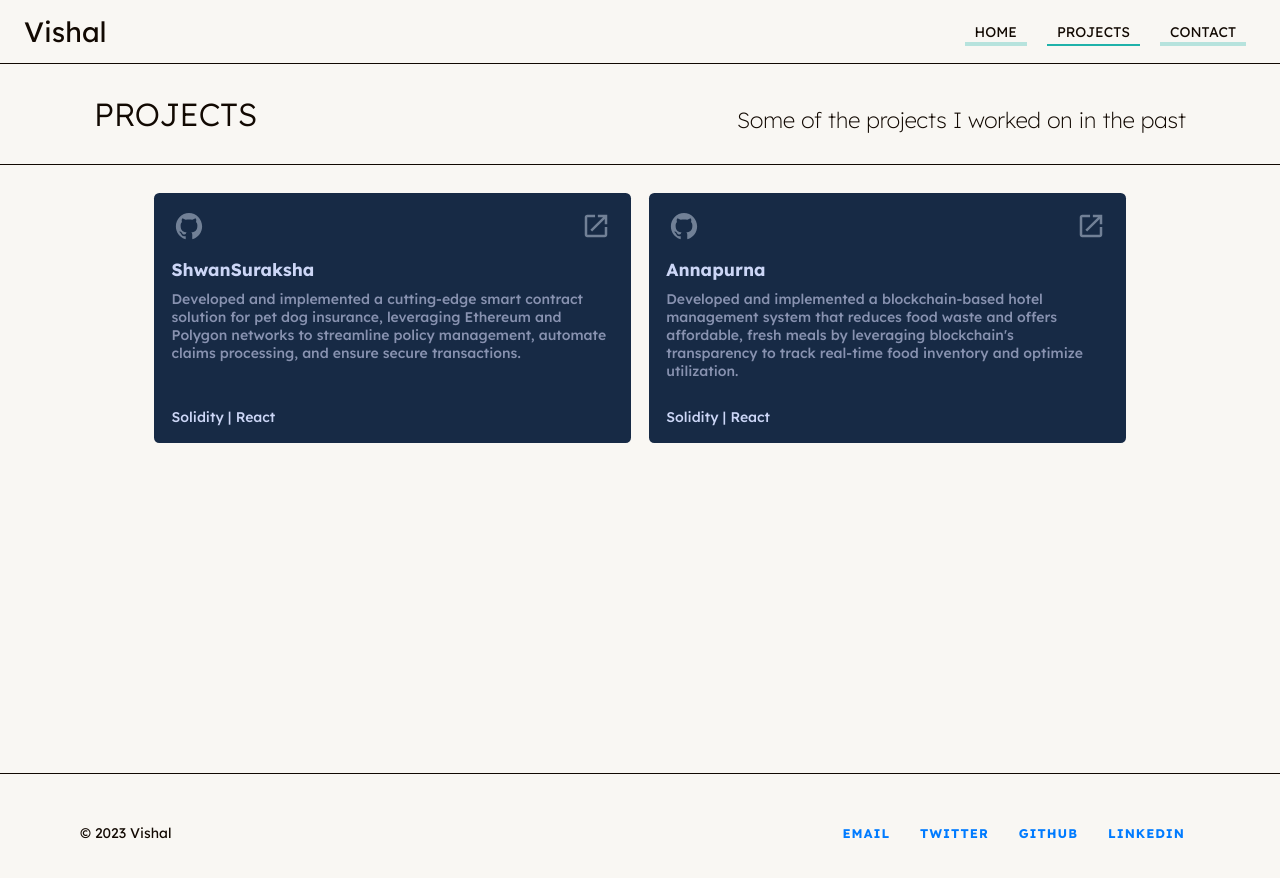
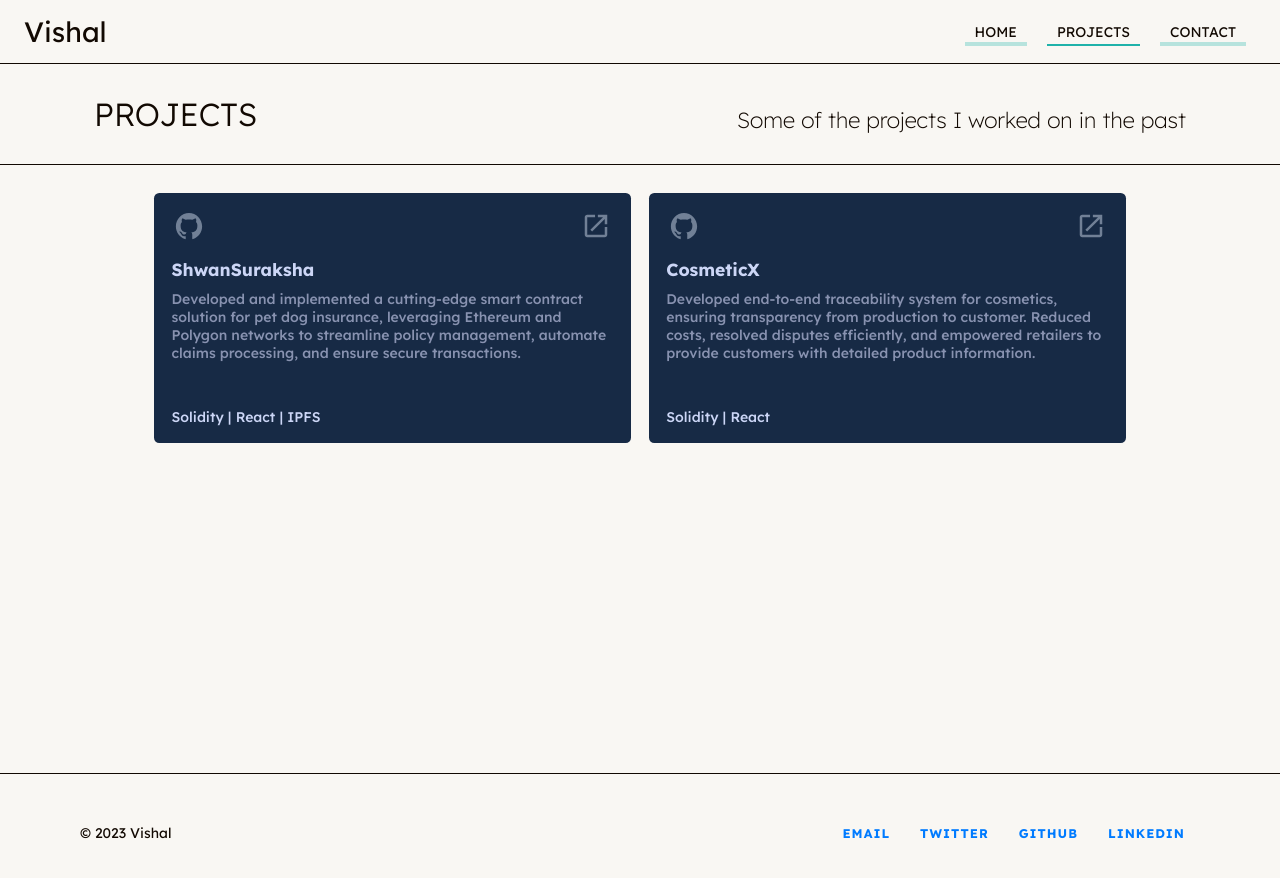
Before and after one commit to vishal5208/vishal.dev, a Next.js app: page /projects in a window 1280 px wide. Shown: the top 878 px of the page. Built offline with nearby package versions, Linux system fonts and the light colour scheme; a web font is replaced by a local one.

Commit message:
updated 2nd project

```diff
--- a/pages/projects.tsx
+++ b/pages/projects.tsx
@@ -107,18 +107,18 @@ const projectList = [
 		name: "ShwanSuraksha",
 		description:
 			"Developed and implemented a cutting-edge smart contract solution for pet dog insurance, leveraging Ethereum and Polygon networks to streamline policy management, automate claims processing, and ensure secure transactions.",
-		language: "Solidity | React",
+		language: "Solidity | React | IPFS",
 		link: "https://shwansuraksha1.on.fleek.co/",
 		githubLink: "https://github.com/vishal5208/UpdatedShwanSuraksha",
 	},
 	{
-		name: "Annapurna",
+		name: "CosmeticX",
 		description:
-			"Developed and implemented a blockchain-based hotel management system that reduces food waste and offers affordable, fresh meals by leveraging blockchain's transparency to track real-time food inventory and optimize utilization.",
+			" Developed end-to-end traceability system for cosmetics, ensuring transparency from production to customer. Reduced costs, resolved disputes efficiently, and empowered retailers to provide customers with detailed product information.",
 		language: "Solidity | React",
 
-		link: "https://annapurna-vishald5208.netlify.app/",
-		githubLink: "https://github.com/vishal5208/Annapurna",
+		link: "https://cosmeticx.on.fleek.co/",
+		githubLink: "https://github.com/vishal5208/CosmeticX",
 	},
 ];
 
```
